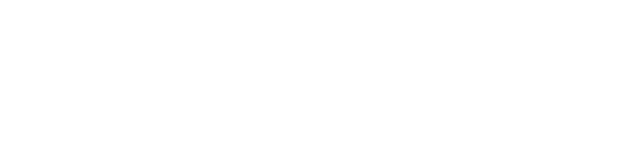
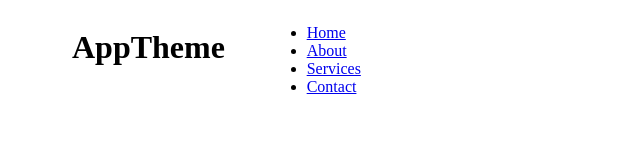
Before and after one commit to ferrycosv/app-theme, a plain HTML site: page index.html in a window 1280 px wide. Shown: the whole page, without its empty margins (0-640 px from the left). Drawn offline with Linux system fonts and the light colour scheme.

Commit message:
First commit
Added the flexboxgrid classes to the containers to make the header

```diff
--- a/css/style.css
+++ b/css/style.css
@@ -1 +1,4 @@
 /* Main CSS style code file */
+.container {
+  margin: auto;
+}
--- a/index.html
+++ b/index.html
@@ -1,15 +1,34 @@
 <!DOCTYPE html>
 <html lang="en">
-<head>
-    <meta charset="UTF-8">
-    <meta name="viewport" content="width=device-width, initial-scale=1.0">
-    <meta http-equiv="X-UA-Compatible" content="ie=edge">
+  <head>
+    <meta charset="UTF-8" />
+    <meta name="viewport" content="width=device-width, initial-scale=1.0" />
+    <meta http-equiv="X-UA-Compatible" content="ie=edge" />
     <title>AppTheme</title>
     <!-- flexboxgrid.css linked to the page -->
-    <link rel="stylesheet" href="css/flexboxgrid.css">
-    <link rel="stylesheet" href="css/style.css">
-</head>
-<body>
-
-</body>
+    <link rel="stylesheet" href="css/flexboxgrid.css" />
+    <link rel="stylesheet" href="css/style.css" />
+  </head>
+  <body>
+    <!-- Header part -->
+    <header id="main-header">
+      <div class="container">
+        <div class="row">
+          <div class="col-xs-12 col-sm-2 col-md-2 col-lg-2">
+            <h1>AppTheme</h1>
+          </div>
+          <div class="col-xs-12 col-sm-10 col-md-10 col-lg-10">
+            <nav id="navbar">
+              <ul>
+                <li><a href="index.html">Home</a></li>
+                <li><a href="about.html">About</a></li>
+                <li><a href="services.html">Services</a></li>
+                <li><a href="contact.html">Contact</a></li>
+              </ul>
+            </nav>
+          </div>
+        </div>
+      </div>
+    </header>
+  </body>
 </html>
```
Also changed, not shown: 1 other file.
